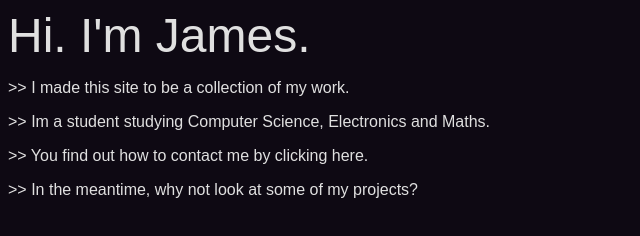
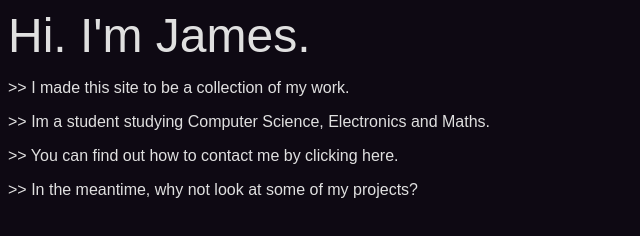
Before and after one commit to Cyvann7/cyvannsite, a website: page index.html in a window 1280 px wide. Shown: the full height of the page, 0-640 px from the left. Drawn offline with nearby package versions, Linux system fonts and the light colour scheme; files that its build step writes are made by us from their sources; a web font is replaced by a local one.

Commit message:
grammar mistake lol

```diff
--- a/sass/_vars.scss
+++ b/sass/_vars.scss
@@ -33,7 +33,7 @@ $text) {
 
 $line1: "I made this site to be a collection of my work.";
 $line2: "Im a student studying Computer Science, Electronics and Maths.";
-$line3: "You find out how to contact me by clicking here.";
+$line3: "You can find out how to contact me by clicking here.";
 $line4: "In the meantime, why not look at some of my projects?";
 $line5: "They're all available for free and open source.";
 $line6: "I made this site using SCSS and JS. Its hosted using AWS Amplify and AWS Route53.";
```
